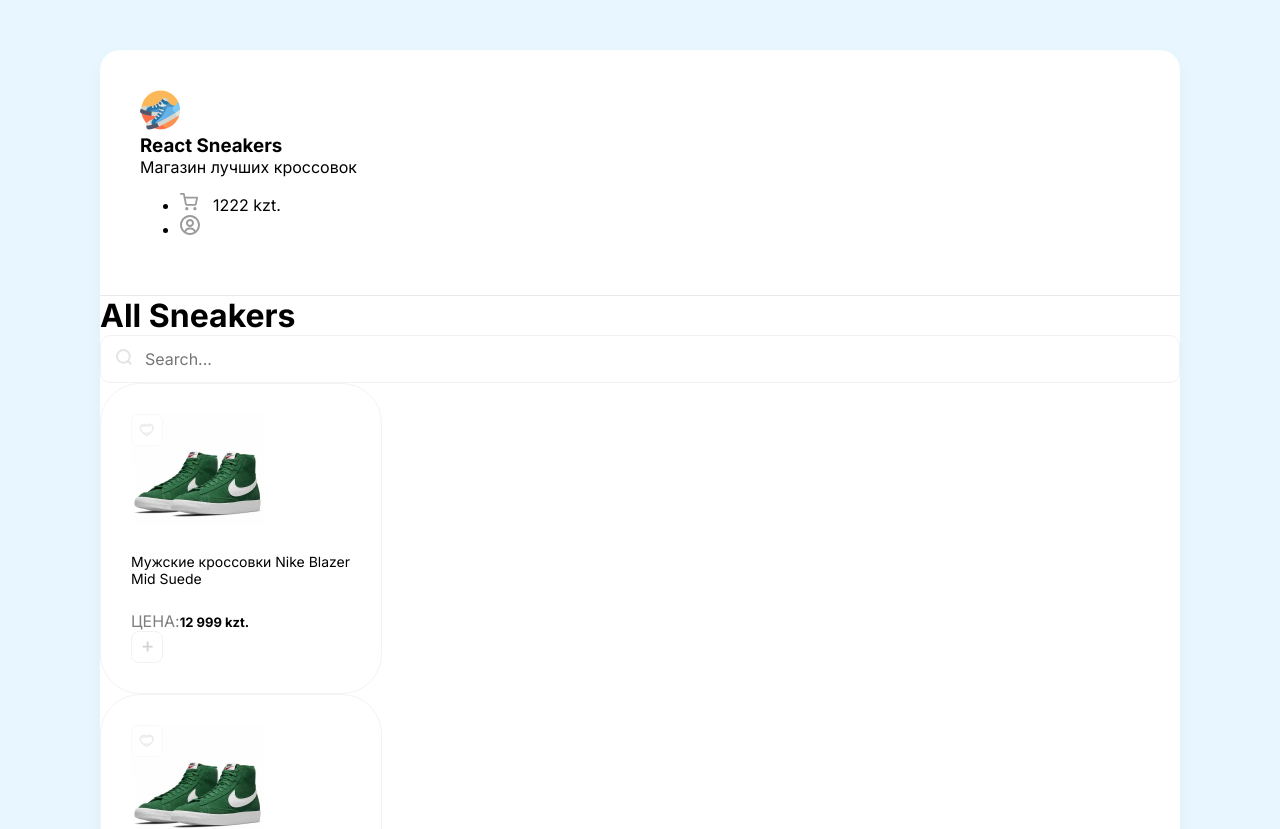
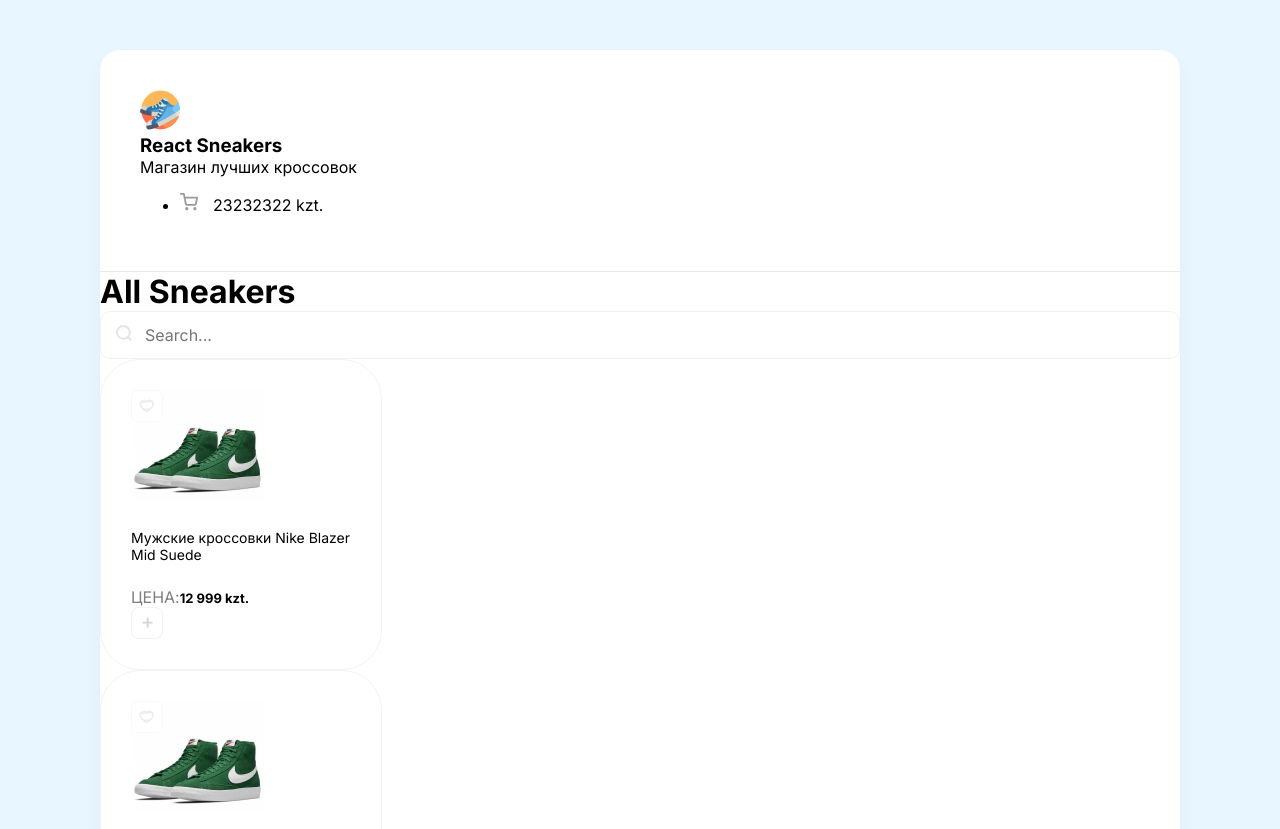
Before and after one commit to sarkytovv/sneakershop, a React (Create React App) app: page / in a window 1280 px wide. Shown: the top 829 px of the page. Built offline with nearby package versions, Linux system fonts and the light colour scheme.

Commit message:
some changes added

```diff
--- a/src/components/Header.js
+++ b/src/components/Header.js
@@ -11,11 +11,11 @@
             <ul className="d-flex">
                 <li className="mr-30">
                     <img width={18} height={18} src="/img/cart.svg" alt="cart" />
-                    <span>1222 kzt.</span>
+                    <span>23232322 kzt.</span>
                 </li>
-                <li>
+                {/* <li>
                     <img width={20} height={20} src="/img/user.svg" alt="user" />
-                </li>
+                </li> */}
             </ul>
         </header>
     )
```
